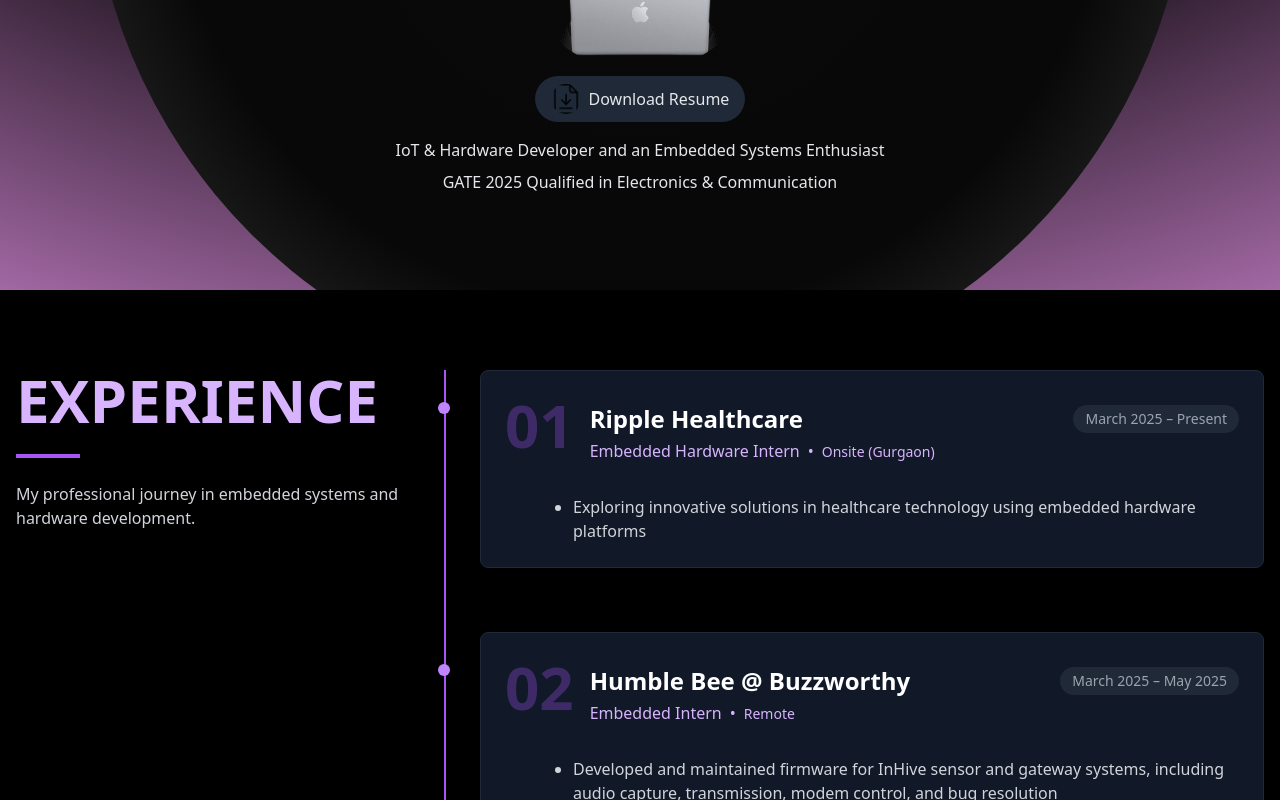
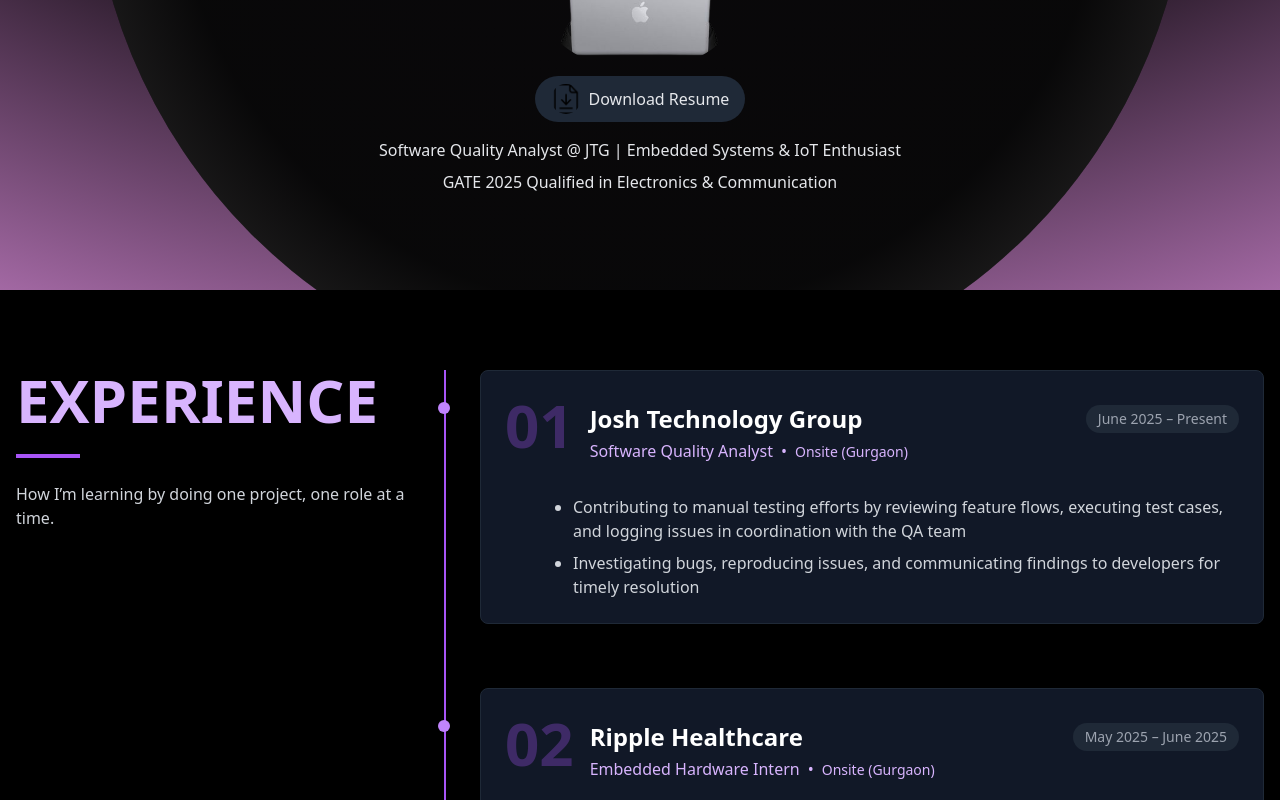
Before and after one commit to YD-YC/portfolio-website, a Next.js app: page / in a window 1280 px wide. Shown: the part 600-1400 px from the top of the page. Built offline with nearby package versions, Linux system fonts and the light colour scheme.

Commit message:
Updated headline, experience section, and key metrics for JTG role

```diff
--- a/components/Experience.tsx
+++ b/components/Experience.tsx
@@ -3,18 +3,29 @@
 import React from 'react';
 
 const experiences = [
-    {
+ {
         id: '01',
-        company: 'Ripple Healthcare',
-        position: 'Embedded Hardware Intern',
-        duration: 'March 2025 – Present',
+        company: 'Josh Technology Group',
+        position: 'Software Quality Analyst',
+        duration: 'June 2025 – Present',
         type: 'Onsite (Gurgaon)',
         responsibilities: [
-            'Exploring innovative solutions in healthcare technology using embedded hardware platforms',
+            'Contributing to manual testing efforts by reviewing feature flows, executing test cases, and logging issues in coordination with the QA team',
+            'Investigating bugs, reproducing issues, and communicating findings to developers for timely resolution'
         ]
     },
     {
         id: '02',
+        company: 'Ripple Healthcare',
+        position: 'Embedded Hardware Intern',
+        duration: 'May 2025 – June 2025',
+        type: 'Onsite (Gurgaon)',
+        responsibilities: [
+            'Explored the innovative solutions in healthcare technology using embedded hardware platforms',
+        ]
+    },
+    {
+        id: '03',
         company: 'Humble Bee @ Buzzworthy',
         position: 'Embedded Intern',
         duration: 'March 2025 – May 2025',
@@ -25,7 +36,7 @@
         ]
     },
     {
-        id: '03',
+        id: '04',
         company: 'Sphere.ai',
         position: 'IoT and Hardware Developer Intern',
         duration: 'Feb 2025 – March 2025',
@@ -36,7 +47,7 @@
         ]
     },
     {
-        id: '04',
+        id: '05',
         company: 'lvlAlpha Private Limited',
         position: 'EEE System Design Associate',
         duration: 'Dec 2023 – Feb 2024',
@@ -61,7 +72,7 @@
                             </h2>
                             <div className="w-16 h-1 bg-purple-500 mb-6"></div>
                             <p className="text-gray-300">
-                                My professional journey in embedded systems and hardware development.
+                                How I’m learning by doing one project, one role at a time.
                             </p>
                         </div>
                     </div>
--- a/components/Hero.tsx
+++ b/components/Hero.tsx
@@ -61,7 +61,7 @@
             <p className="font-medium text-center">Download Resume</p>
           </motion.a>
           <p className="flex justify-center font-medium max-w-xl text-center">
-            IoT & Hardware Developer and an Embedded Systems Enthusiast
+            Software Quality Analyst @ JTG | Embedded Systems & IoT Enthusiast
           </p>
           <p className="flex justify-center font-medium max-w-xl text-center mt-2">
             GATE 2025 Qualified in Electronics & Communication
--- a/components/KeyMetrics.tsx
+++ b/components/KeyMetrics.tsx
@@ -18,10 +18,9 @@
     },
     {
         id: 3,
-        value: "5+",
-        label: "Protocols Mastered",
-        description: "Expert in I2C, SPI, I2S, MQTT, BLE, and more for seamless connectivity.",
-    },
+        value: "4+",
+        label: "Testing Areas Covered",
+        description: "Manual UI testing, test case execution, bug reporting, and functional validation for production-ready features."},
     {
         id: 4,
         value: "6+",
@@ -30,16 +29,15 @@
     },
     {
         id: 5,
-        value: "4",
+        value: "5",
         label: "Internship Experience",
-        description: "Currently on my 4th internship, gaining hands-on insights in embedded systems.",
+        description: "Hands-on exposure across 5 internships, covering embedded systems, IoT integration, and software quality assurance.",
     },
     {
         id: 6,
         value: "1+",
-        label: "Years in Embedded Systems",
-        description: "Specializing in firmware development and hardware integration.",
-    },
+        label: "Years in Core Tech",
+        description: "Consistent exposure to embedded development, sensor integration, and now web-based software testing."},
 ];
 
 
```
Also changed, not shown: 1 other file (tests, documents, lock files or other folders).
